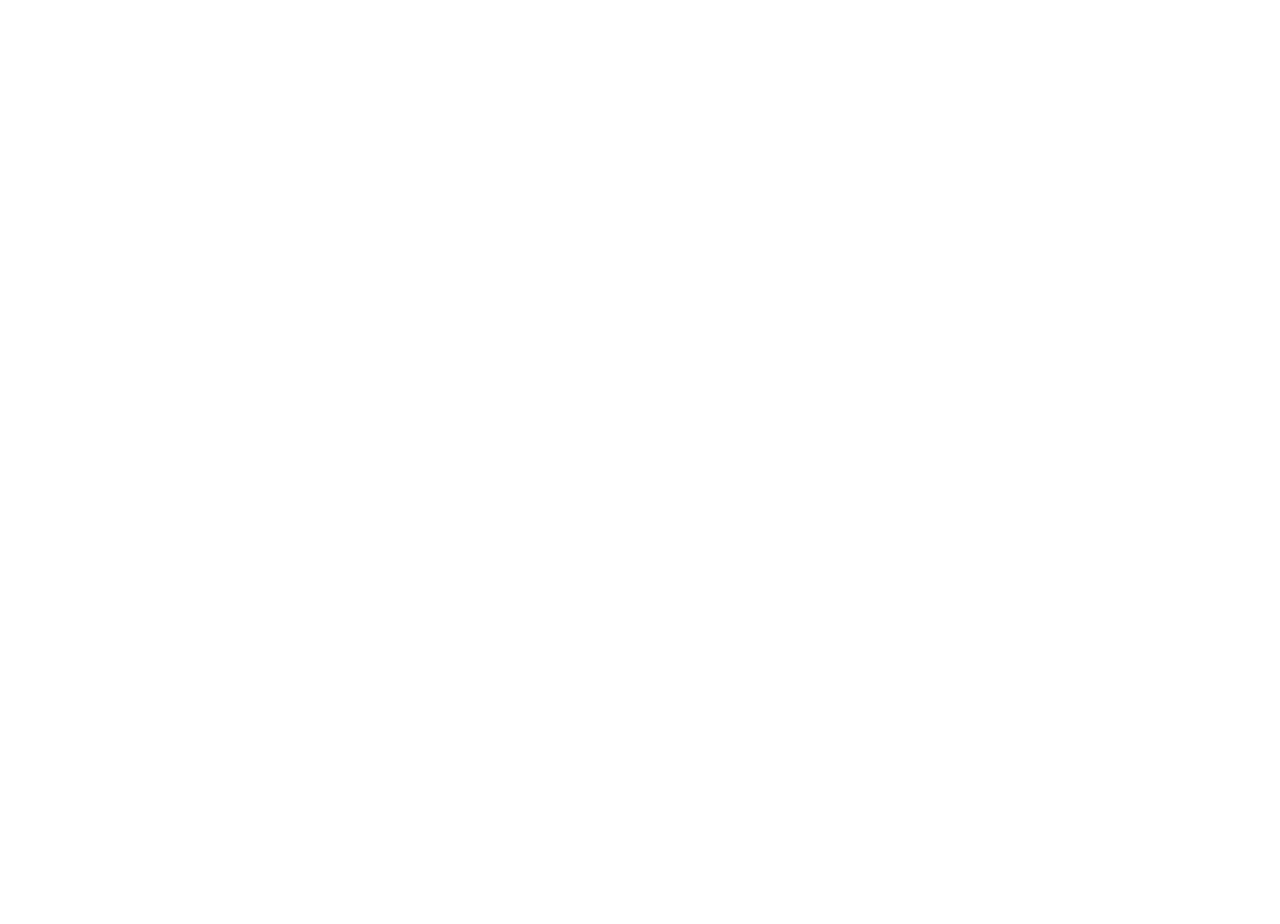
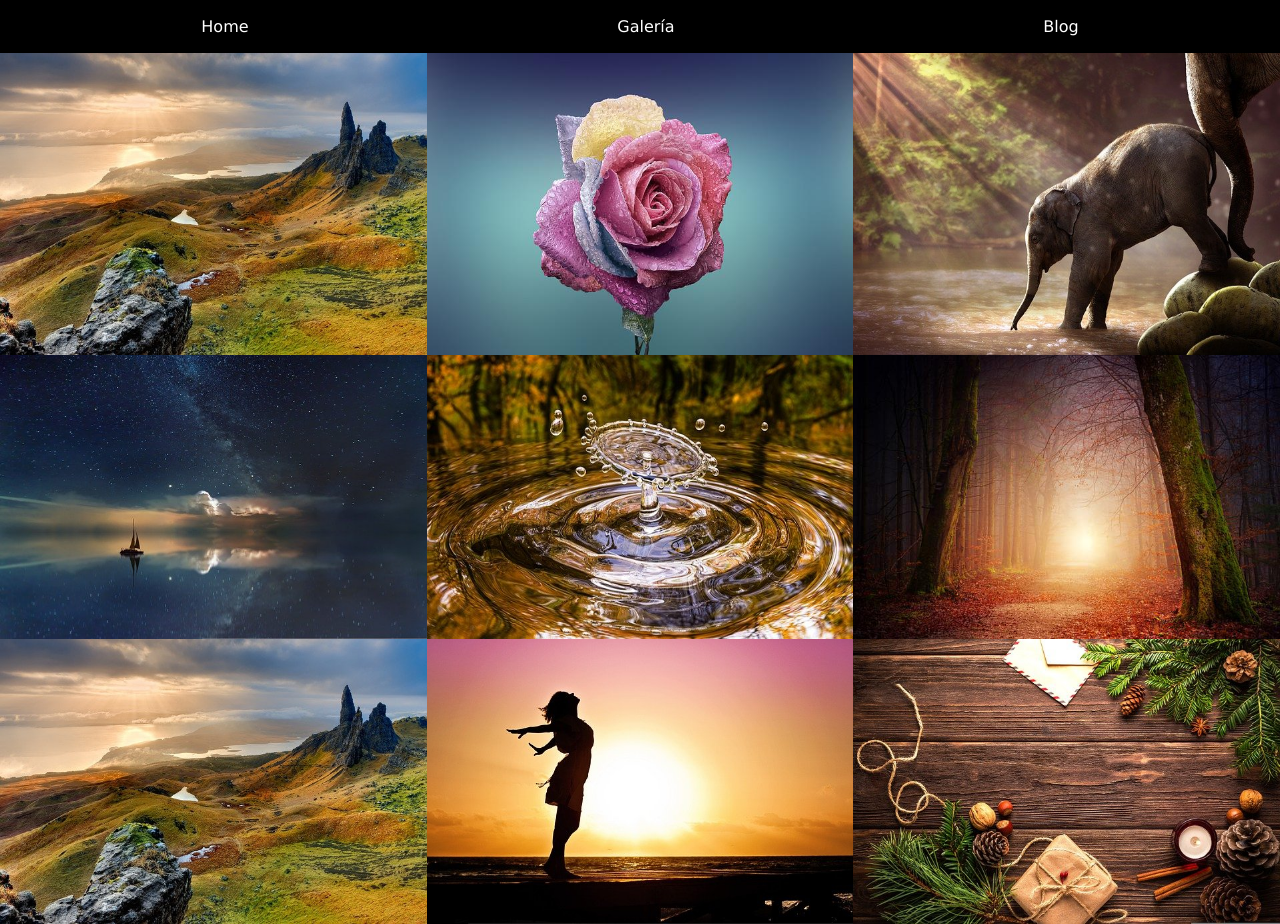
Before and after one commit to Charlatan2k/Maquetacion, a plain HTML site: page maquetacion_basica/pages/galeria.html in a window 1280 px wide. Before the commit the page ends 800 px from the top, so only its background shows below. Drawn offline with Linux system fonts and the light colour scheme.

Commit message:
Acabar página galería

```diff
--- a/maquetacion_basica/pages/blog.html
+++ b/maquetacion_basica/pages/blog.html
@@ -0,0 +1,19 @@
+<!DOCTYPE html>
+<html lang="en">
+<head>
+  <meta charset="UTF-8">
+  <meta name="viewport" content="width=device-width, initial-scale=1.0">
+  <link rel="stylesheet" href="../style.css">
+  <title>Blog</title>
+</head>
+<body>
+  <div class="container">
+    <div class="navbar">
+      <a href="../index.html">Home</a>
+      <a href="galeria.html">Galería</a>
+      <a href="blog.html">Blog</a>
+    </div>
+  </div>
+
+</body>
+</html>
--- a/maquetacion_basica/pages/galeria.html
+++ b/maquetacion_basica/pages/galeria.html
@@ -0,0 +1,42 @@
+<!DOCTYPE html>
+<html lang="en">
+<head>
+  <meta charset="UTF-8">
+  <meta name="viewport" content="width=device-width, initial-scale=1.0">
+  <link rel="stylesheet" href="../style.css">
+  <title>Fondos</title>
+</head>
+<body>
+  <div class="container">
+    <div class="navbar">
+      <a href="../index.html">Home</a>
+      <a href="galeria.html">Galería</a>
+      <a href="blog.html">Blog</a>
+    </div>
+
+
+    <div class="fotos">
+
+      <div class="fila1">
+      <img src="../fotos/imagen2.jpg" alt="">
+      <img src="../fotos/imagen4.jpg" alt="">
+      <img src="../fotos/imagen5.jpg" alt="">
+    </div>
+
+    <div class="fila2">
+      <img src="../fotos/imagen6.jpg" alt="">
+      <img src="../fotos/imagen7.jpg" alt="">
+      <img src="../fotos/imagen8.jpg" alt="">
+    </div>
+
+    <div class="fila3">
+      <img src="../fotos/imagen2.jpg" alt="">
+      <img src="../fotos/imagen10.jpg" alt="">
+      <img src="../fotos/imagen9.jpg" alt="">
+    </div>
+    </div>
+  </div>
+
+
+</body>
+</html>
--- a/maquetacion_basica/style.css
+++ b/maquetacion_basica/style.css
@@ -22,6 +22,8 @@
   padding: 17px;
 }
 
+/* CSS de Indice */
+
 .contenido {
   display: flex;
   display: row;
@@ -45,10 +47,49 @@
 }
 .cont-texto, h1 {
   align-self: flex-start;
+  margin-bottom: 30px;
 }
 
-img {
+
+/* CSS de Galería */
+
+.fotos {
+  display: flex;
+  flex-direction: column;
+  margin: 0;
+}
+
+.fotos, img {
+  height: auto;
+  width: auto;
+
+}
+
+.fila1 {
   display: flex;
   flex-direction: row;
-  justify-content: right;
 }
+
+.fila2 {
+  display: flex;
+  flex-direction: row;
+}
+
+.fila3 {
+  display: flex;
+  flex-direction: row;
+}
+
+.fila1, img {
+overflow: hidden;
+
+}
+
+.fila2, img{
+overflow: hidden;
+
+}
+
+.fila3, img {
+  overflow: hidden;
+}
```
Also changed, not shown: maquetacion_basica/index.html (+4 -4 lines), maquetacion_basica/fotos/imagen1.jpg (added), maquetacion_basica/fotos/imagen10.jpg (added), maquetacion_basica/fotos/imagen2.jpg (added), maquetacion_basica/fotos/imagen4.jpg (added), maquetacion_basica/fotos/imagen5.jpg (added), maquetacion_basica/fotos/imagen6.jpg (added), maquetacion_basica/fotos/imagen7.jpg (added), maquetacion_basica/fotos/imagen8.jpg (added), maquetacion_basica/fotos/imagen9.jpg (added), 1 other file.
